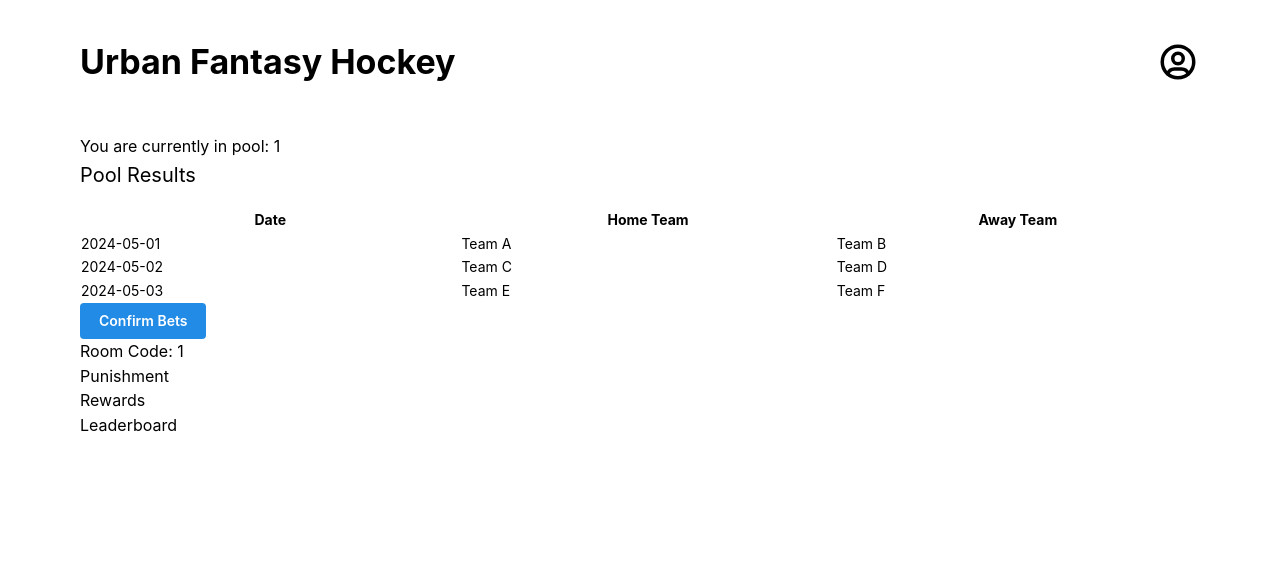
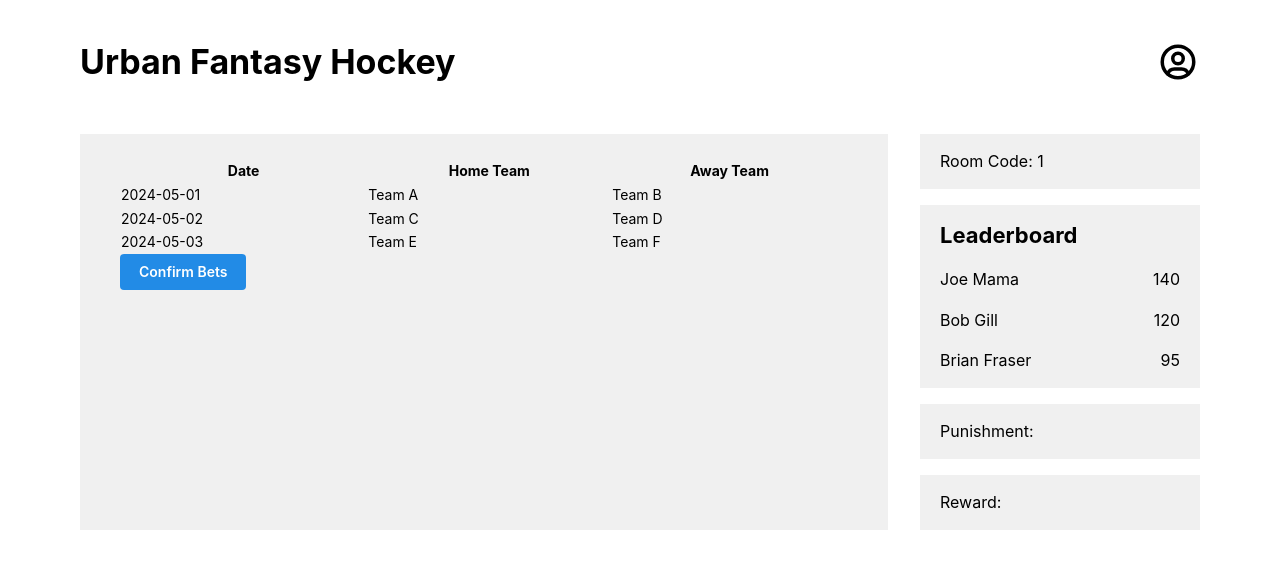
Before and after one commit to bryanjhdang/stormhacks-2024, a React (Vite) app in the folder client/: page /pool/1 in a window 1280 px wide. Shown: the top 568 px of the page. Built offline with nearby package versions, Linux system fonts and the light colour scheme; no server answers; sample sign-in values are in the browser's storage.

Commit message:
pool page styles

```diff
--- a/client/src/pages/PoolPage.module.css
+++ b/client/src/pages/PoolPage.module.css
@@ -0,0 +1,25 @@
+.poolResults {
+  width: 100%;
+  padding: 25px 40px;
+  background-color: #f0f0f0 ;
+}
+
+.roomCodeDisplay {
+  padding: 15px 20px;
+  background-color: #f0f0f0;
+}
+
+.punishmentDisplay {
+  padding: 15px 20px;
+  background-color: #f0f0f0;
+}
+
+.rewardDisplay {
+  padding: 15px 20px;
+  background-color: #f0f0f0;
+}
+
+.leaderboardDisplay {
+  padding: 15px 20px;
+  background-color: #f0f0f0;
+}
--- a/client/src/pages/PoolPage.tsx
+++ b/client/src/pages/PoolPage.tsx
@@ -1,8 +1,9 @@
-import { Button, Table, Text } from "@mantine/core";
+import { Box, Button, Flex, Stack, Table, Text, Title } from "@mantine/core";
 import Header from "../components/header/Header";
 import { useParams } from "react-router";
 import { useState } from "react";
 import { useFirebaseAuth } from "../contexts/FirebaseAuth.context";
+import styles from './PoolPage.module.css';
 
 // TODO THIS IS STUB DATA HERE KJLANSKJD KJASDKJ ASKJND K:JASNDKJ KJASDKJLASKJLDNKJLANSDLKJ:NASKJD:NKJL
 interface Game {
@@ -38,10 +39,7 @@ function PoolResults(pool_id: any) {
   };
 
   return (
-    <>
-      <Text size="xl" mb="md">
-        Pool Results
-      </Text>
+    <div className={styles.poolResults}>
       <Table striped highlightOnHover>
         <thead>
           <tr>
@@ -81,53 +79,75 @@ function PoolResults(pool_id: any) {
       >
         Confirm Bets
       </Button>
-    </>
-  );
-}
-
-function PunishmentDisplay() {
-  return (
-    <>
-      <Text>Punishment</Text>
-    </>
-  );
-}
-
-function RewardDisplay() {
-  return (
-    <>
-      <Text>Rewards</Text>
-    </>
-  );
-}
-
-function Leaderboard() {
-  return (
-    <>
-      <Text>Leaderboard</Text>
-    </>
+    </div>
   );
 }
 
 function PoolPage() {
   const { pool_id } = useParams<{ pool_id: string }>();
 
+  const RoomCodeDisplay = () => {
+    return (
+      <Stack className={styles.roomCodeDisplay}>
+        <Text>Room Code: {pool_id}</Text>
+      </Stack>
+    )
+  }
+
+  const PunishmentDisplay = () => {
+    return (
+      <Stack className={styles.punishmentDisplay}>
+        <Text>Punishment: </Text>
+      </Stack>
+    )
+  };
+
+  const RewardDisplay = () => {
+    return (
+      <Stack className={styles.rewardDisplay}>
+        <Text>Reward: </Text>
+      </Stack>
+    );
+  }
+
+  const Leaderboard = () => {
+    // TODO : Change this with actual data later
+    const leaderboardData = [
+      { name: "Bob Gill", score: 120 },
+      { name: "Brian Fraser", score: 95 },
+      { name: "Joe Mama", score: 140 },
+    ];
+
+    leaderboardData.sort((a, b) => b.score - a.score);
+
+    return (
+      <Stack className={styles.leaderboardDisplay}>
+        <Title order={3}>Leaderboard</Title>
+        {leaderboardData.map((entry, index) => (
+          <Box key={index} style={{ display: 'flex', justifyContent: 'space-between' }}>
+            <Text>{entry.name}</Text>
+            <Text>{entry.score}</Text>
+          </Box>
+        ))}
+      </Stack>
+    );
+  };
+
   return (
     <>
-      {/* Header */}
       <Header />
-      <div>You are currently in pool: {pool_id}</div>
-      {/* Left side */}
-      <PoolResults pool_id={pool_id} />
-      {/* Pool result */}
-      {/* Right side */}
-      {/* Code */}
-      <Text>Room Code: {pool_id}</Text>
-      {/* Punishment and reward */}
-      <PunishmentDisplay />
-      <RewardDisplay />
-      {/* Leaderboard */}
-      <Leaderboard />
+      <Flex
+        gap="xl"
+        direction="row"
+      >
+        <PoolResults pool_id={pool_id} />
+        <Stack miw={'25%'}>
+          <RoomCodeDisplay />
+          <Leaderboard />
+          <PunishmentDisplay />
+          <RewardDisplay />
+        </Stack>
+      </Flex>
     </>
   );
 }
```
